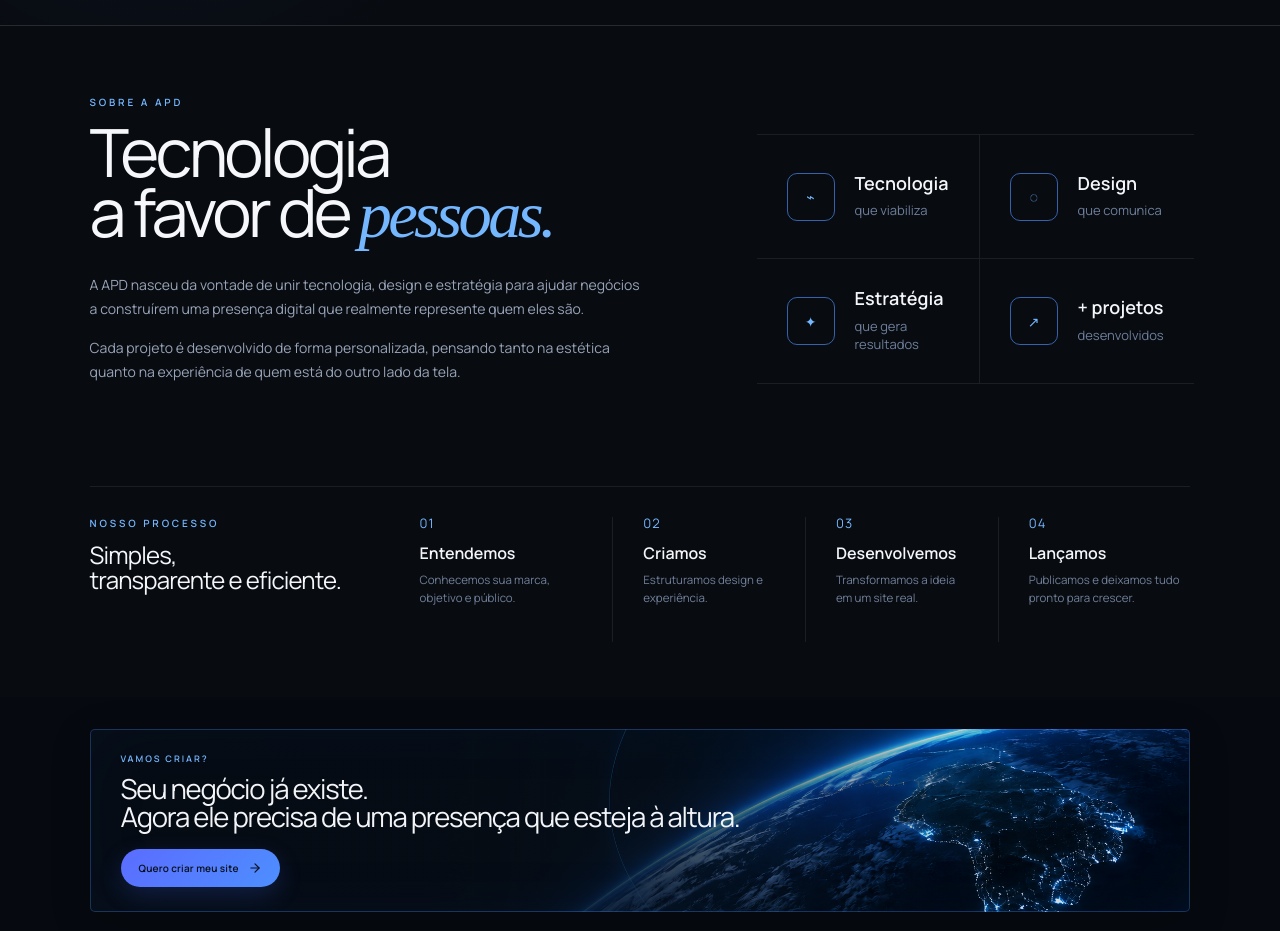
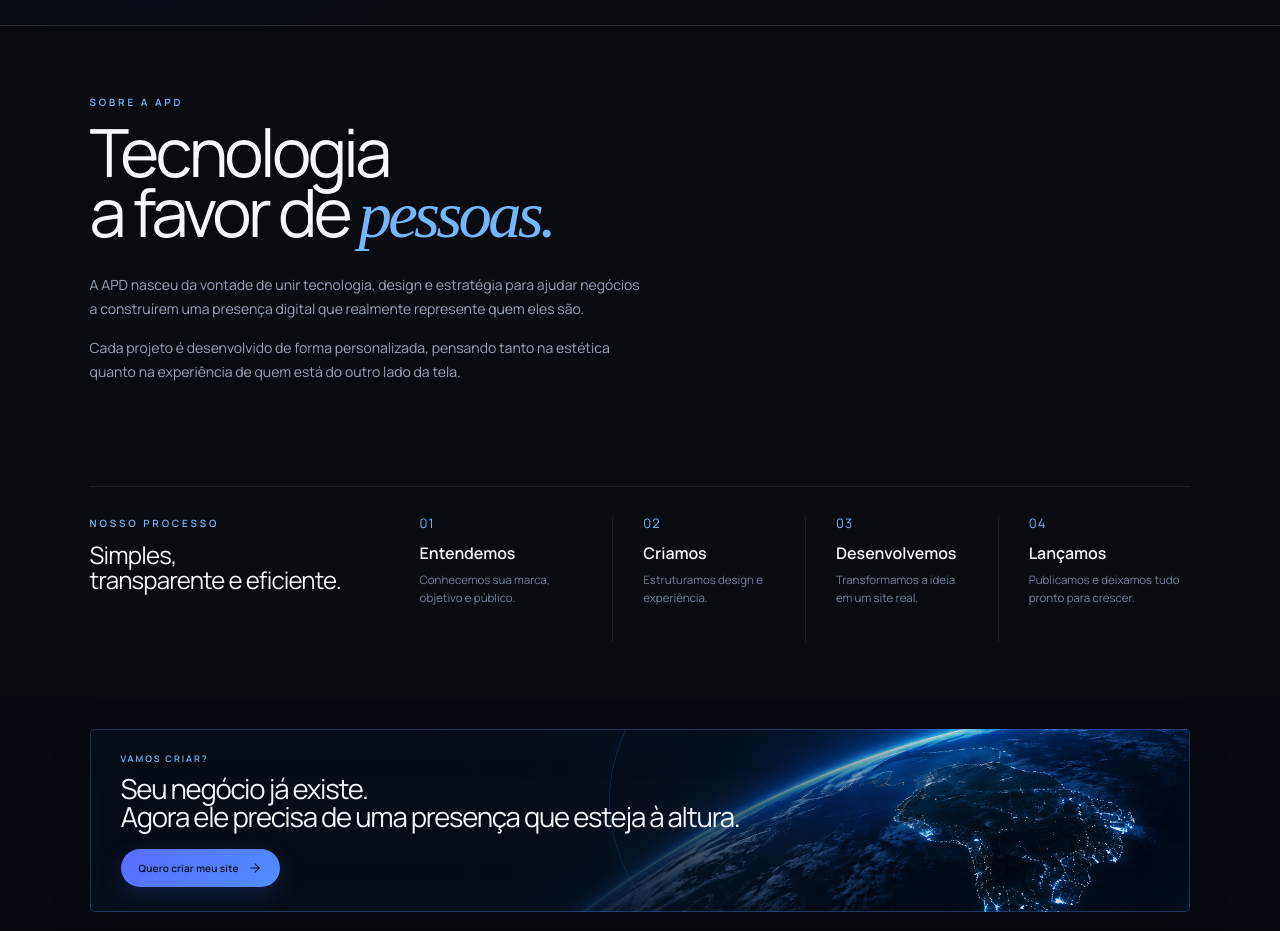
Before and after one commit to avanegm/apd-portfolio, a React (Vite) app: page / in a window 1280 px wide. Shown: the part 1900-2831 px from the top of the page. Built offline with nearby package versions, Linux system fonts and the light colour scheme.

Commit message:
Ajustes finais APD_5

```diff
--- a/src/App.tsx
+++ b/src/App.tsx
@@ -323,39 +323,7 @@ function App() {
               </div>
             </div>
 
-            <div className="about-pillars">
-              <div className="about-pillar">
-                <span className="pillar-icon">⌁</span>
-                <div>
-                  <strong>Tecnologia</strong>
-                  <small>que viabiliza</small>
-                </div>
-              </div>
 
-              <div className="about-pillar">
-                <span className="pillar-icon">◌</span>
-                <div>
-                  <strong>Design</strong>
-                  <small>que comunica</small>
-                </div>
-              </div>
-
-              <div className="about-pillar">
-                <span className="pillar-icon">✦</span>
-                <div>
-                  <strong>Estratégia</strong>
-                  <small>que gera resultados</small>
-                </div>
-              </div>
-
-              <div className="about-pillar">
-                <span className="pillar-icon">↗</span>
-                <div>
-                  <strong>+ projetos</strong>
-                  <small>desenvolvidos</small>
-                </div>
-              </div>
-            </div>
           </div>
 
           <div className="about-process">
```
